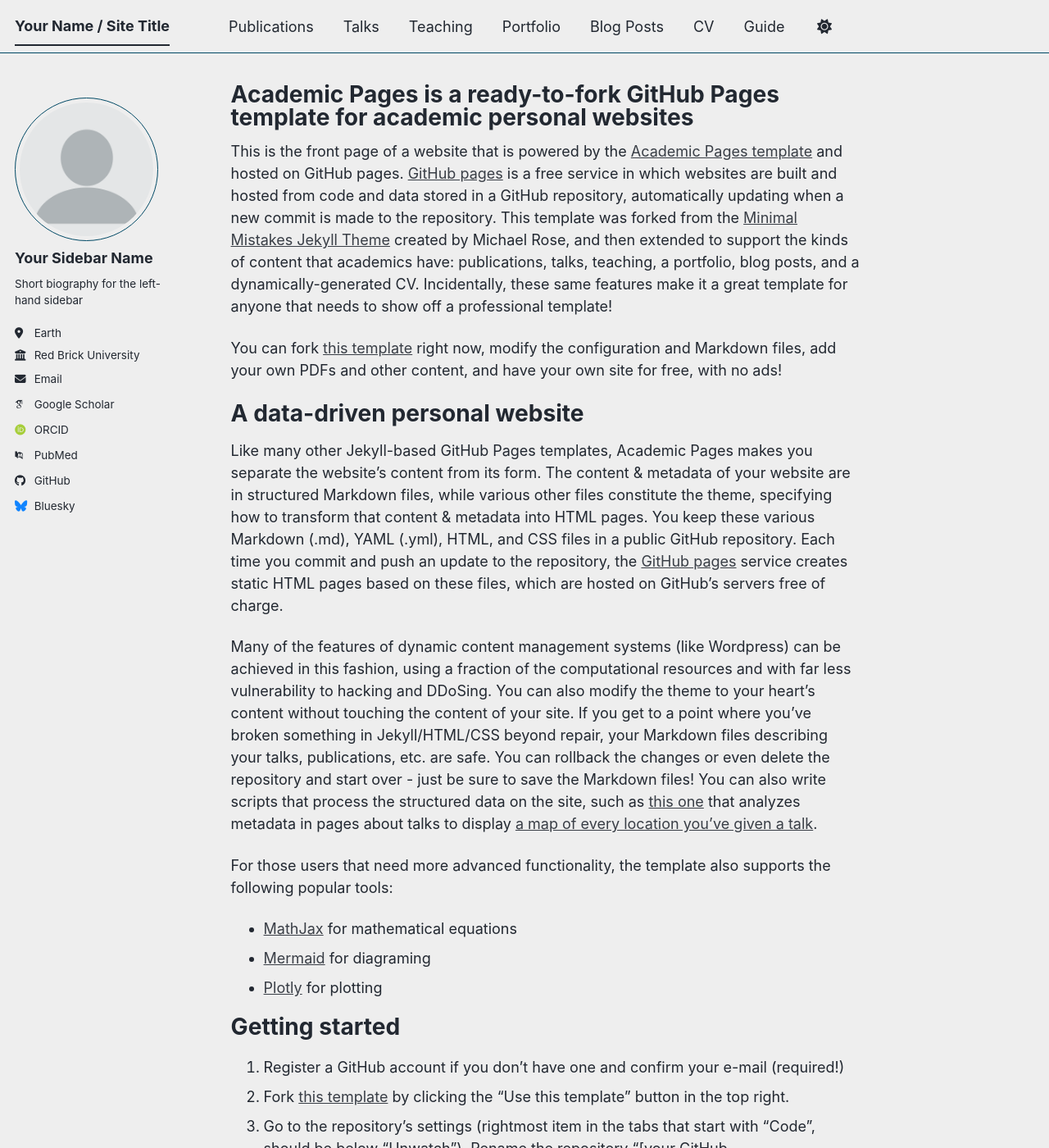
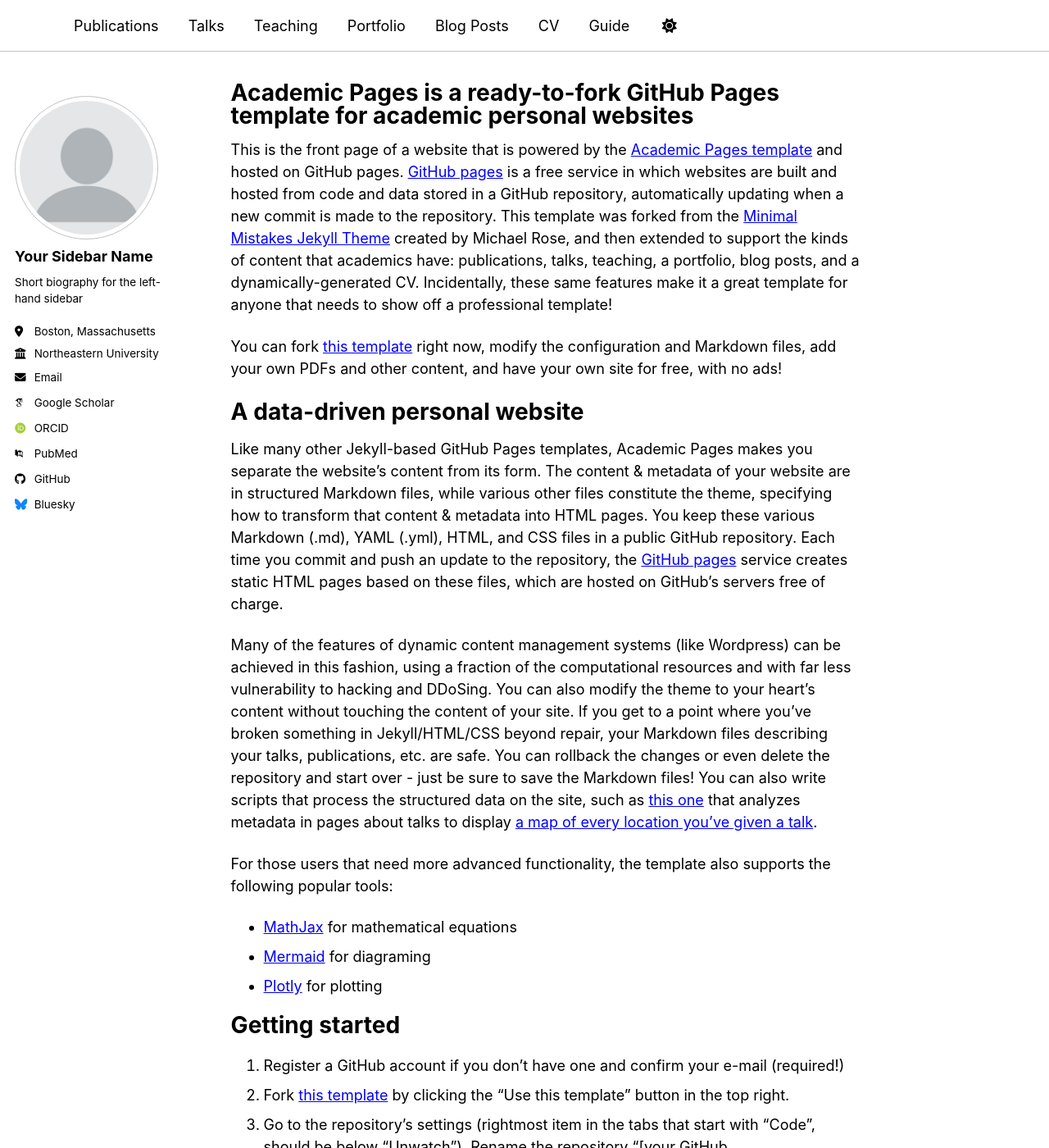
Before and after one commit to tayteadderley/tayteadderley.github.io, a Jekyll site: the page built from _pages/about.md, in a window 1280 px wide and 1400 px high. Shown: the whole window at 82% size. Built offline with Jekyll 4.4.1, drawn with Linux system fonts in a browser that asks for light colours; some web fonts are replaced; a script bundle is joined from its source files by our own code; library files that are not in the unit come from our copies.

Commit message:
Update _config.yml

```diff
--- a/_config.yml
+++ b/_config.yml
@@ -8,8 +8,8 @@
 
 # Basic Site Settings
 locale                   : "en-US"
-site_theme               : "air" # The available themes options are "default", "air", "sunrise", "mint", "dirt" and "contrast"
-title                    : "Your Name / Site Title"
+site_theme               : "contrast" # The available themes options are "default", "air", "sunrise", "mint", "dirt" and "contrast"
+title                    : ""
 title_separator          : "-"
 name                     : &name "Your Name"
 description              : &description "Your Name's academic portfolio"   # Update this with a general description of your site, this is the default if not overridden by a page
@@ -27,8 +27,8 @@
   name             : "Your Sidebar Name"
   pronouns         : # example: "she/her"
   bio              : "Short biography for the left-hand sidebar"
-  location         : "Earth"
-  employer         : "Red Brick University"
+  location         : "Boston, Massachusetts"
+  employer         : "Northeastern University"
   uri              : # URL
   email            : "none@example.org"
 
```
